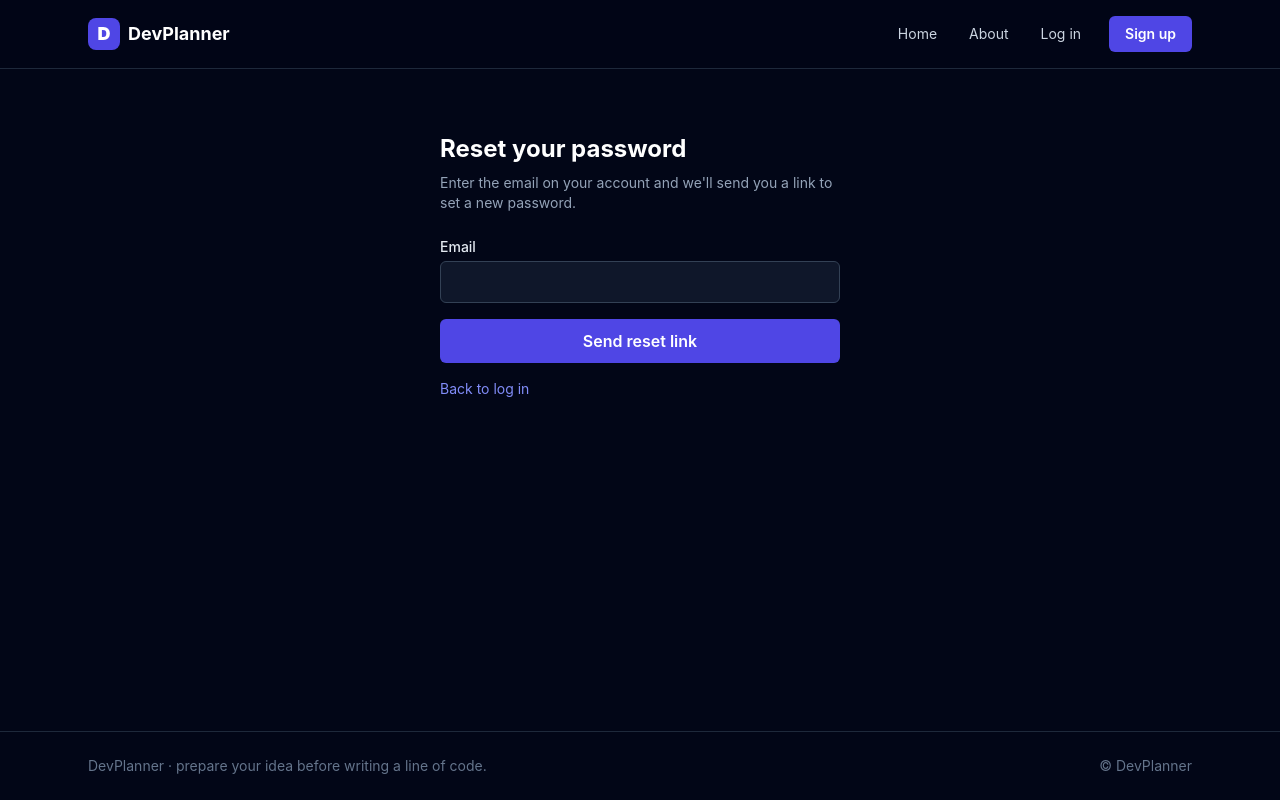
After one commit to rronaldo007/devplanner, a Django app: page /password-reset/ in a window 1280 px wide. The commit adds this page. Run offline with Django 5.2, Linux system fonts and the light colour scheme; some libraries are stand-ins or nearby versions; some web fonts are replaced.

Commit message:
feat(auth): password reset by email
Wire Django's built-in password-reset flow with app-styled templates.

- urls: namespaced password_reset / _done / _confirm / _complete routes using
  auth_views with explicit success_urls + custom templates.
- templates (planner/auth/): request form, done, confirm (set new password /
  expired-link), complete, plus the reset email body + subject.
- "Forgot your password?" link on the login page.
- settings: EMAIL_BACKEND = console in DEBUG, SMTP via DJANGO_EMAIL_* in prod;
  DEFAULT_FROM_EMAIL; PASSWORD_RESET_TIMEOUT (env, default 3 days).

114 tests pass (+4: login links to reset, request sends email, full flow lets
the user log in with the new password, unknown email is a silent no-op).

Co-Authored-By: Claude Opus 4.7 (1M context) <noreply@anthropic.com>

```diff
--- a/planner/templates/planner/auth/login.html
+++ b/planner/templates/planner/auth/login.html
@@ -26,6 +26,9 @@
       <label for="{{ form.password.id_for_label }}">Password</label>
       {{ form.password }}
       {% if form.password.errors %}<div class="errors">{{ form.password.errors }}</div>{% endif %}
+      <p class="mt-1 text-right text-xs">
+        <a href="{% url 'planner:password_reset' %}" class="text-indigo-400 hover:underline">Forgot your password?</a>
+      </p>
     </div>
 
     <button type="submit" class="w-full inline-flex justify-center items-center rounded-md bg-indigo-600 px-4 py-2.5 font-semibold text-white hover:bg-indigo-500">
--- /dev/null
+++ b/planner/templates/planner/auth/password_reset_form.html
@@ -0,0 +1,29 @@
+{% extends "planner/_base_public.html" %}
+{% block title %}Reset password · DevPlanner{% endblock %}
+
+{% block content %}
+<section class="max-w-md mx-auto px-6 py-16">
+  <h1 class="text-2xl font-bold text-white">Reset your password</h1>
+  <p class="mt-2 text-sm text-slate-400">
+    Enter the email on your account and we'll send you a link to set a new password.
+  </p>
+
+  <form method="post" class="mt-6 space-y-4">
+    {% csrf_token %}
+    {% if form.non_field_errors %}
+      <div class="rounded-md border border-red-700 bg-red-900/30 px-3 py-2 text-sm text-red-200">{{ form.non_field_errors }}</div>
+    {% endif %}
+    <div class="field">
+      <label for="{{ form.email.id_for_label }}">Email</label>
+      {{ form.email }}
+      {% if form.email.errors %}<div class="errors">{{ form.email.errors }}</div>{% endif %}
+    </div>
+    <button type="submit" class="w-full inline-flex justify-center items-center rounded-md bg-indigo-600 px-4 py-2.5 font-semibold text-white hover:bg-indigo-500">
+      Send reset link
+    </button>
+  </form>
+  <p class="mt-4 text-sm text-slate-400">
+    <a href="{% url 'planner:login' %}" class="text-indigo-400 hover:underline">Back to log in</a>
+  </p>
+</section>
+{% endblock %}
--- /dev/null
+++ b/planner/templates/planner/auth/password_reset_subject.txt
@@ -0,0 +1 @@
+Reset your DevPlanner password
--- a/planner/urls.py
+++ b/planner/urls.py
@@ -1,5 +1,5 @@
 from django.contrib.auth import views as auth_views
-from django.urls import path
+from django.urls import path, reverse_lazy
 
 from . import views
 
@@ -25,6 +25,40 @@ urlpatterns = [
         name="logout",
     ),
     path("register/", views.register, name="register"),
+
+    # --- Password reset (Django built-in views, app-styled templates) ---
+    path(
+        "password-reset/",
+        auth_views.PasswordResetView.as_view(
+            template_name="planner/auth/password_reset_form.html",
+            email_template_name="planner/auth/password_reset_email.html",
+            subject_template_name="planner/auth/password_reset_subject.txt",
+            success_url=reverse_lazy("planner:password_reset_done"),
+        ),
+        name="password_reset",
+    ),
+    path(
+        "password-reset/done/",
+        auth_views.PasswordResetDoneView.as_view(
+            template_name="planner/auth/password_reset_done.html",
+        ),
+        name="password_reset_done",
+    ),
+    path(
+        "reset/<uidb64>/<token>/",
+        auth_views.PasswordResetConfirmView.as_view(
+            template_name="planner/auth/password_reset_confirm.html",
+            success_url=reverse_lazy("planner:password_reset_complete"),
+        ),
+        name="password_reset_confirm",
+    ),
+    path(
+        "reset/done/",
+        auth_views.PasswordResetCompleteView.as_view(
+            template_name="planner/auth/password_reset_complete.html",
+        ),
+        name="password_reset_complete",
+    ),
 
     # --- Dashboard ------------------------------------------------------
     path("dashboard/", views.dashboard, name="dashboard"),
```
Also changed, not shown: devplanner/settings.py (+24 -0 lines), planner/templates/planner/auth/password_reset_complete.html (added, +14 -0 lines), planner/templates/planner/auth/password_reset_confirm.html (added, +36 -0 lines), planner/templates/planner/auth/password_reset_done.html (added, +15 -0 lines), planner/templates/planner/auth/password_reset_email.html (added, +13 -0 lines), planner/tests.py (+54 -0 lines).
